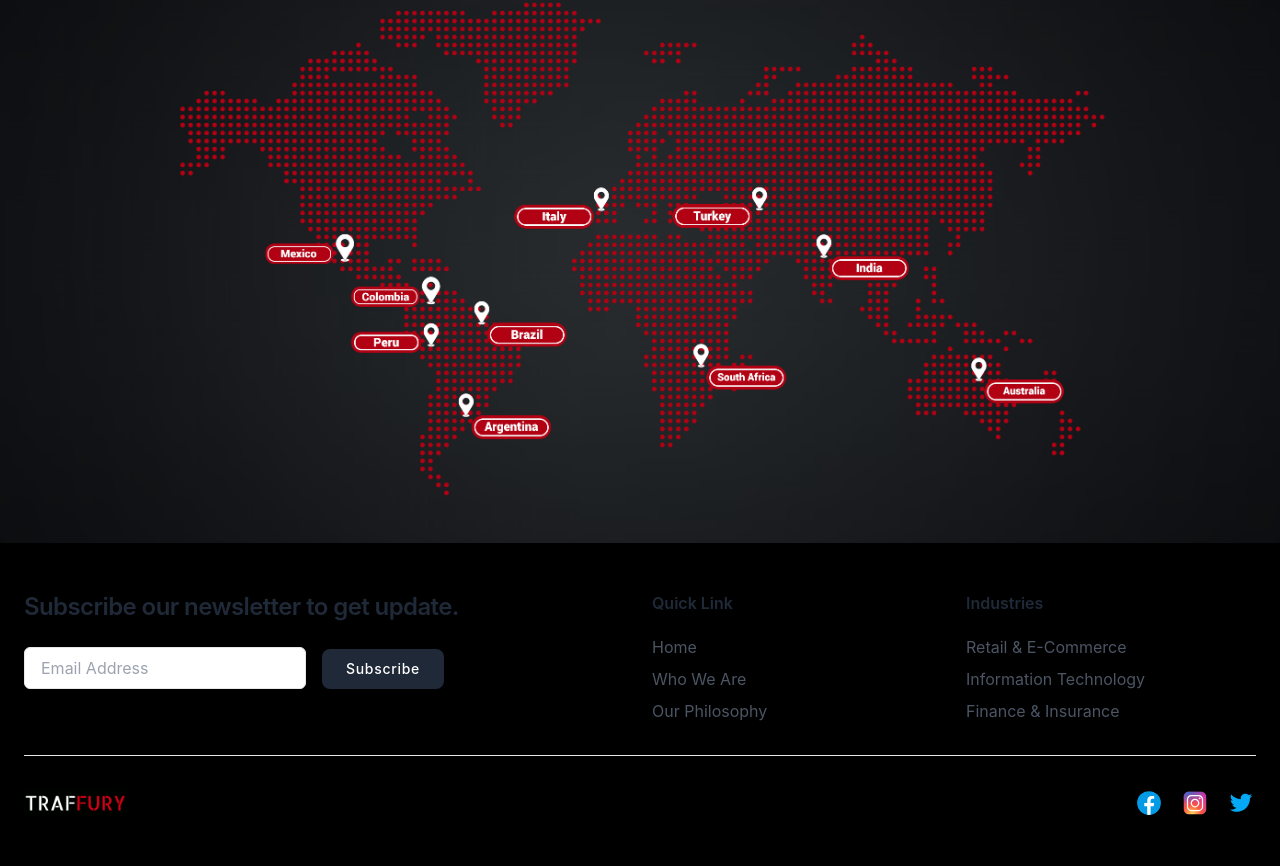
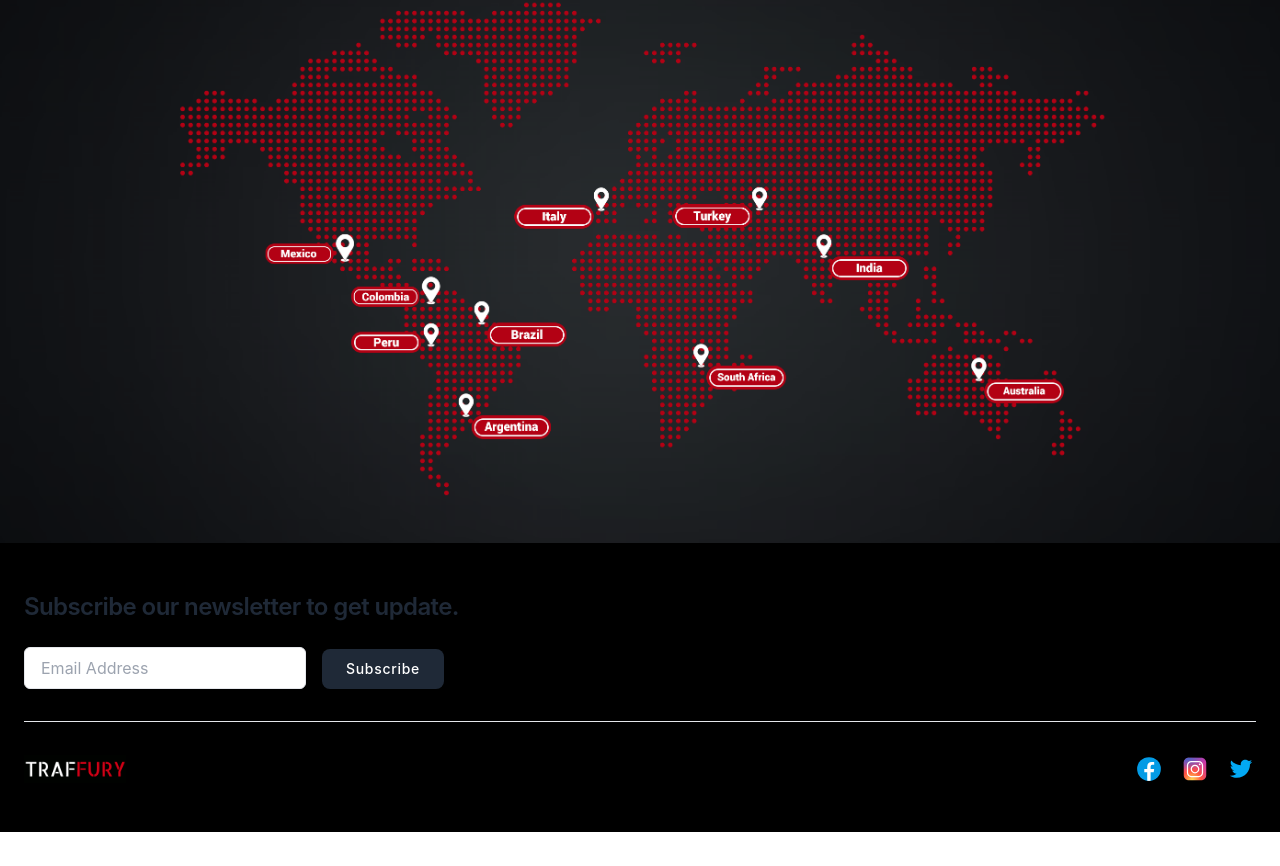
Before and after one commit to khurshid2idrees/traffury-new, a React (Create React App) app: page /contact in a window 1280 px wide. Shown: the part 4334-5200 px from the top of the page. After the commit the page ends 5166 px from the top, so only its background shows below. Built offline with nearby package versions, Linux system fonts and the light colour scheme.

Commit message:
update in about us and footer js

```diff
--- a/src/components/Home/About.jsx
+++ b/src/components/Home/About.jsx
@@ -42,7 +42,7 @@ export default function About({ testdata }) {
 
       <div class="py-16 bg-white" >
         <div class="container m-auto px-6 text-gray-600 md:px-12 xl:px-6">
-          <div class="space-y-6 md:space-y-0 md:flex md:gap-6 lg:items-center lg:gap-12">
+          <div class="space-y-6 md:space-y-0 md:flex flex-wrap md:gap-6 lg:items-center lg:gap-12">
             {/* <div class="md:5/12 lg:w-5/12"> */}
             {/* </div> */}
             <div class="md:7/12 lg:w-6/12">
--- a/src/components/Home/Footer.jsx
+++ b/src/components/Home/Footer.jsx
@@ -27,7 +27,7 @@ export default function Footer() {
                 </div>
             </div>
 
-            <div>
+            {/* <div>
                 <p class="font-semibold text-gray-800 dark:text-white">Quick Link</p>
 
                 <div class="flex flex-col items-start mt-5 space-y-2">
@@ -35,9 +35,9 @@ export default function Footer() {
                     <a href="#" class="text-gray-600 transition-colors duration-300 dark:text-gray-300 dark:hover:text-blue-400 hover:underline hover:text-blue-500">Who We Are</a>
                     <a href="#" class="text-gray-600 transition-colors duration-300 dark:text-gray-300 dark:hover:text-blue-400 hover:underline hover:text-blue-500">Our Philosophy</a>
                 </div>
-            </div>
+            </div> */}
 
-            <div>
+            {/* <div>
                 <p class="font-semibold text-gray-800 dark:text-white">Industries</p>
 
                 <div class="flex flex-col items-start mt-5 space-y-2">
@@ -45,7 +45,7 @@ export default function Footer() {
                     <a href="#" class="text-gray-600 transition-colors duration-300 dark:text-gray-300 dark:hover:text-blue-400 hover:underline hover:text-blue-500">Information Technology</a>
                     <a href="#" class="text-gray-600 transition-colors duration-300 dark:text-gray-300 dark:hover:text-blue-400 hover:underline hover:text-blue-500">Finance & Insurance</a>
                 </div>
-            </div>
+            </div> */}
         </div>
 
         <hr class="my-6 border-gray-200 md:my-8 dark:border-gray-700"/>
```
Also changed, not shown: 1 other file (tests, documents, lock files or other folders).
